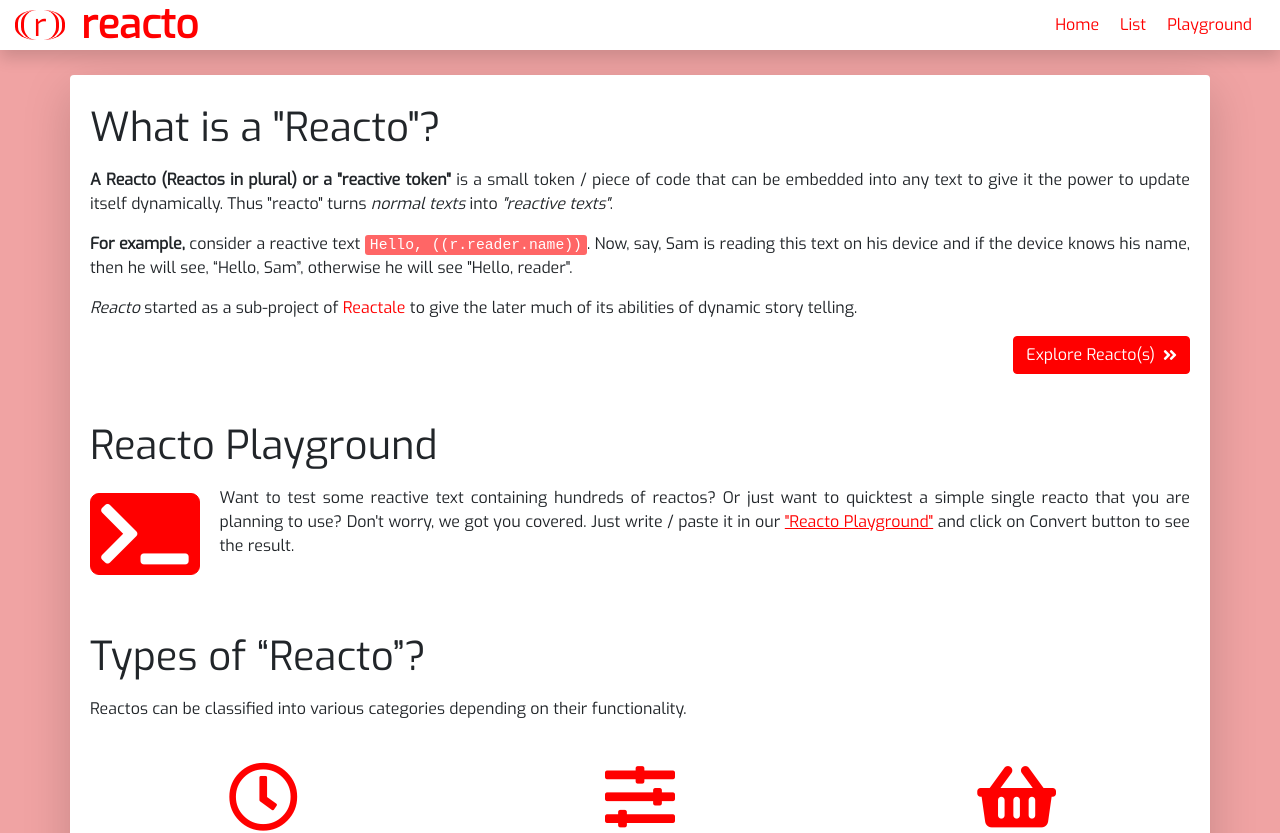
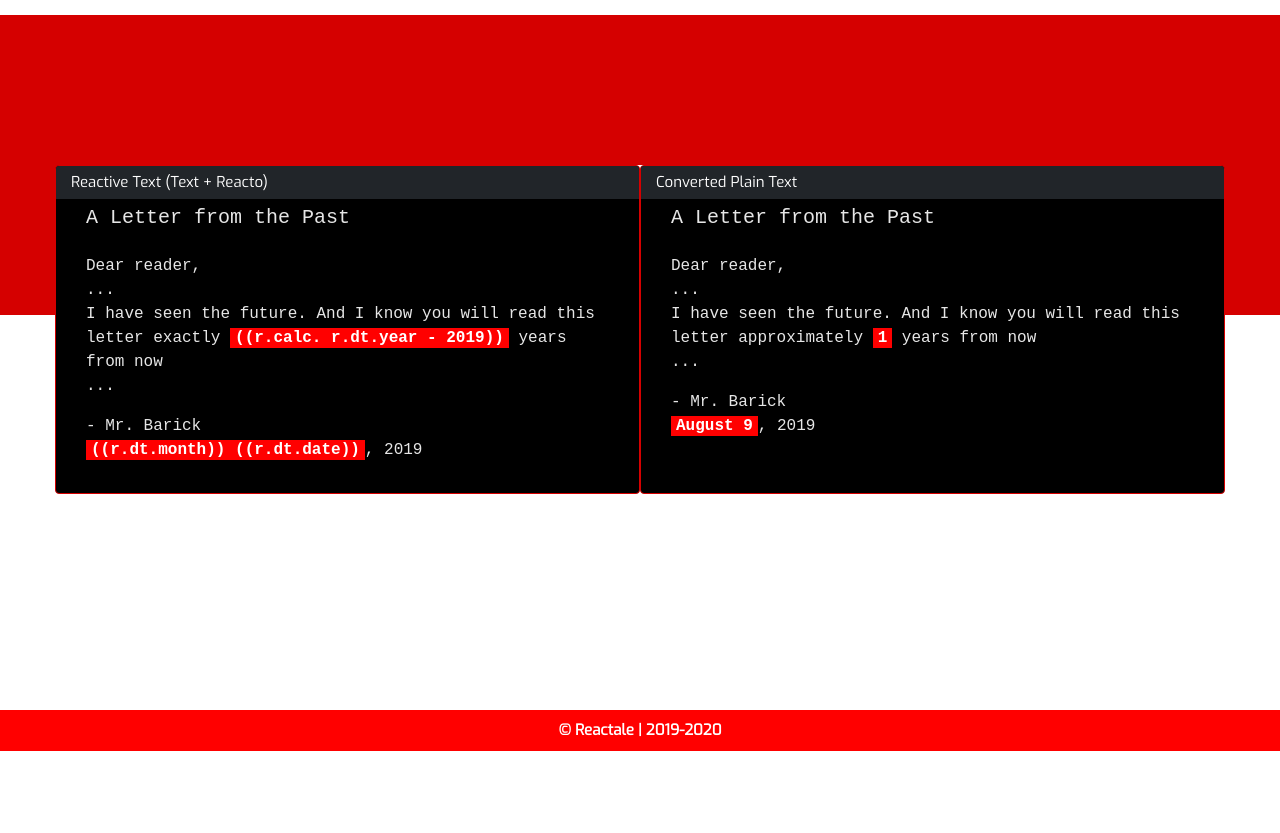
Before and after one commit to reactale/reacto, a React (Create React App) app: page /land in a window 1280 px wide. Shown: the top 833 px of the page. After the commit the page ends 800 px from the top, so only its background shows below. Built offline with nearby package versions, Linux system fonts and the light colour scheme.

Commit message:
new landing page design started

```diff
--- a/package.json
+++ b/package.json
@@ -6,6 +6,7 @@
     "axios": "^0.20.0",
     "clsx": "^1.1.1",
     "gh-pages": "^3.1.0",
+    "node-sass": "^4.0.0",
     "react": "^16.12.0",
     "react-dom": "^16.12.0",
     "react-router-dom": "^5.1.2",
--- a/src/App.css
+++ b/src/App.css
@@ -8,7 +8,7 @@
 body {
     font-family: 'Exo', sans-serif;
     font-size: 16px;
-    background: var(--washed-red);
+    /* background: var(--washed-red); */
 }
 code {
     color: #fff;
@@ -64,7 +64,7 @@ a {
 }
 
 .main-container {
-  margin-top: 75px;
+  margin-top: 15px;
   min-height: 500px;
   min-height: 85vh;
 }
--- a/src/App.js
+++ b/src/App.js
@@ -11,9 +11,9 @@ function App() {
   return (
     <div className="App">
       <Router basename="">
-        <Header />
+        {/* <Header /> */}
 
-        <div className="container-fluid main-container">
+        <div className="main-container">
           <Routes />
         </div>
 
--- /dev/null
+++ b/src/_vars.scss
@@ -0,0 +1 @@
+$theme-primary: #d50000
--- a/src/components/common/Routes.js
+++ b/src/components/common/Routes.js
@@ -1,15 +1,14 @@
 import React from 'react'
-import { Route, Switch } from 'react-router-dom'
-import Home from '../pages/home/Home'
-import ListOfReactos from '../pages/listOfReactos/ListOfReactos'
-import Playground from '../pages/playground/Playground'
+import { Redirect, Route, Switch } from 'react-router-dom'
+import { Landing, Home, ListOfReactos, Playground } from '../pages'
 
 export default () => (
     <Switch>
         <Route exact path="/home" component={Home} />
+        <Route exact path="/land" component={Landing} />
         <Route exact path="/reactos/:id" component={ListOfReactos} />
         <Route exact path="/reactos" component={ListOfReactos} />
         <Route exact path="/playground" component={Playground} />
-        <Route path="/" component={Home} />
+        <Redirect to="/land" />
     </Switch>
 )
--- /dev/null
+++ b/src/components/pages/index.js
@@ -0,0 +1,11 @@
+import Home from './home/Home'
+import Landing from './landing/Landing'
+import ListOfReactos from './listOfReactos/ListOfReactos'
+import Playground from './playground/Playground'
+
+export {
+    Home,
+    Landing,
+    ListOfReactos,
+    Playground
+}
--- /dev/null
+++ b/src/components/pages/landing/Landing.js
@@ -0,0 +1,58 @@
+import React from 'react'
+import './landing.scss'
+
+const Landing = props => {
+    return(
+        <div id="landing-page">
+            <div className="banner">
+                <div className="container playground-demo">
+                    <div className="row">
+                        <div className="col-md half">
+                            <div className="header">
+                                Reactive Text (Text + Reacto)
+                            </div>
+                            <div className="body">
+                                <h5>A Letter from the Past</h5>
+                                <p className="mt-4">
+                                    Dear reader, <br/>
+                                    ...
+                                    <br/>
+                                    I have seen the future. And I know you will read this letter exactly <span className="reacto-hlight">((r.calc. r.dt.year - 2019))</span> years from now
+                                    <br/>
+                                    ...
+                                </p>
+                                <p>
+                                    - Mr. Barick <br/>
+                                    <span className="reacto-hlight">((r.dt.month)) ((r.dt.date))</span>, 2019
+                                </p>
+                            </div>
+                        </div>
+                        <div class="col-md half">
+                            <div className="header">
+                                Converted Plain Text
+                            </div>
+                            <div className="body">
+                                <h5>A Letter from the Past</h5>
+
+                                <p className="mt-4">
+                                    Dear reader, <br/>
+                                    ...
+                                    <br/>
+                                    I have seen the future. And I know you will read this letter approximately <span className="reacto-hlight">{window.rto.process(`((r.calc. r.dt.year - 2019))`)}</span> years from now
+                                    <br/>
+                                    ...
+                                </p>
+                                <p>
+                                    - Mr. Barick <br/>
+                                    <span className="reacto-hlight">{window.rto.process(`((r.dt.month)) ((r.dt.date))`)}</span>, 2019
+                                </p>
+                            </div>
+                        </div>
+                    </div>
+                </div>
+            </div>
+        </div>
+    )
+}
+
+export default Landing
--- /dev/null
+++ b/src/components/pages/landing/landing.scss
@@ -0,0 +1,50 @@
+@import '../../../vars';
+#landing-page {
+    .banner {
+        height: 300px;
+        background: $theme-primary;
+        padding-top: 150px;
+
+        .playground-demo {
+            padding: 0;
+
+            .half {
+                min-height: 300px;
+                background: #000;
+                position: relative;
+                position: relative;
+                border-radius: 4px;
+                overflow: hidden;
+                border: .5px solid $theme-primary;
+
+                .header {
+                    background-color: #212529;
+                    color: #fff;
+                    position: absolute;
+                    top: 0;
+                    left: 0;
+                    right: 0;
+                    padding: 5px 15px;
+                    font-size: 15px;
+                }
+
+                .body {
+                    padding: 40px 15px 15px;
+                    color: rgba(255, 255, 255, .9);
+                    font-family: 'Courier New', monospace;
+
+                    .reacto-hlight {
+                        color: #fff;
+                        background: red;
+                        padding: 1px 5px;
+                        font-weight: bold;
+                        font-family: 'Courier New', monospace;
+
+                    }
+                }
+            }
+
+
+        }
+    }
+}
```
Also changed, not shown: 1 other file (tests, documents, lock files or other folders).
